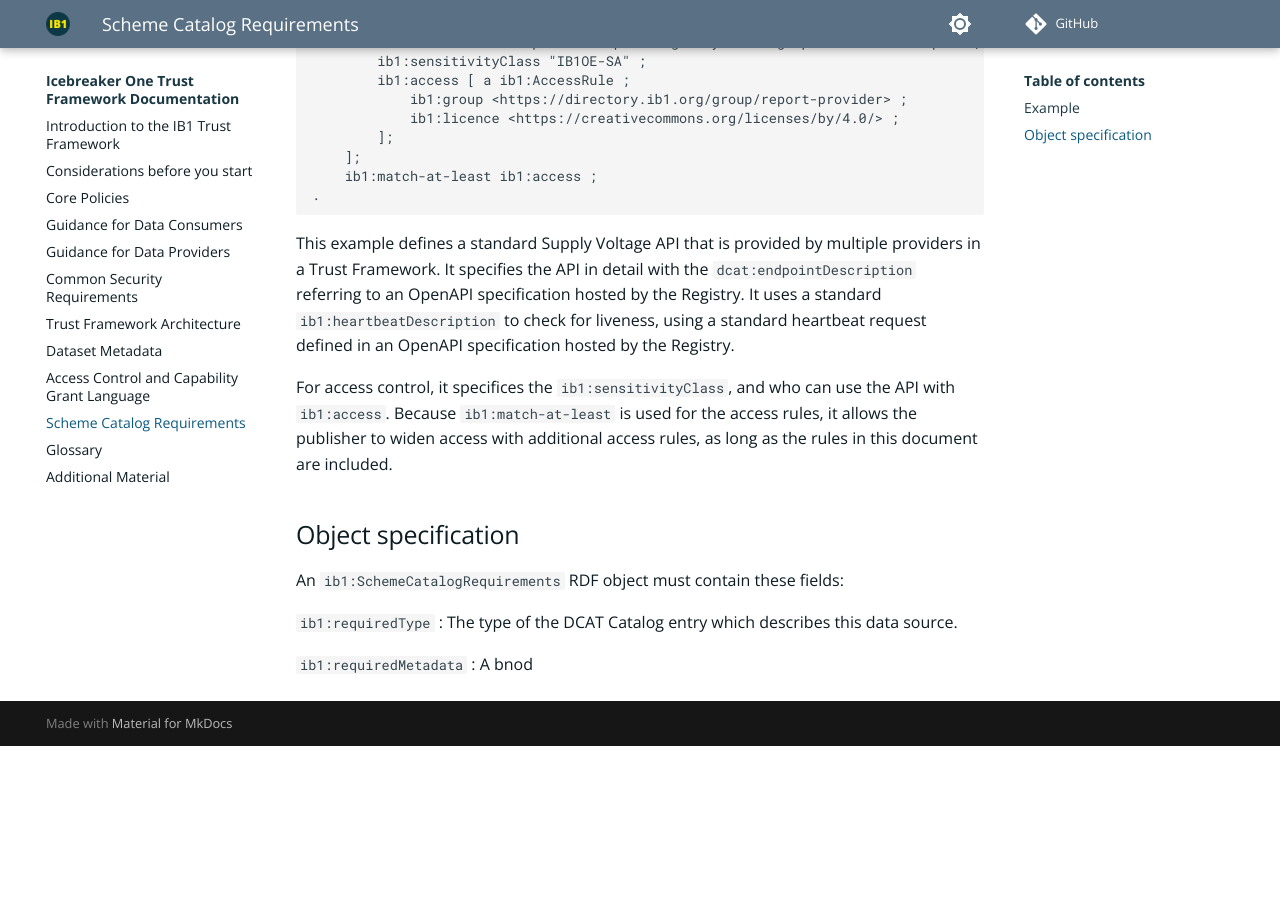
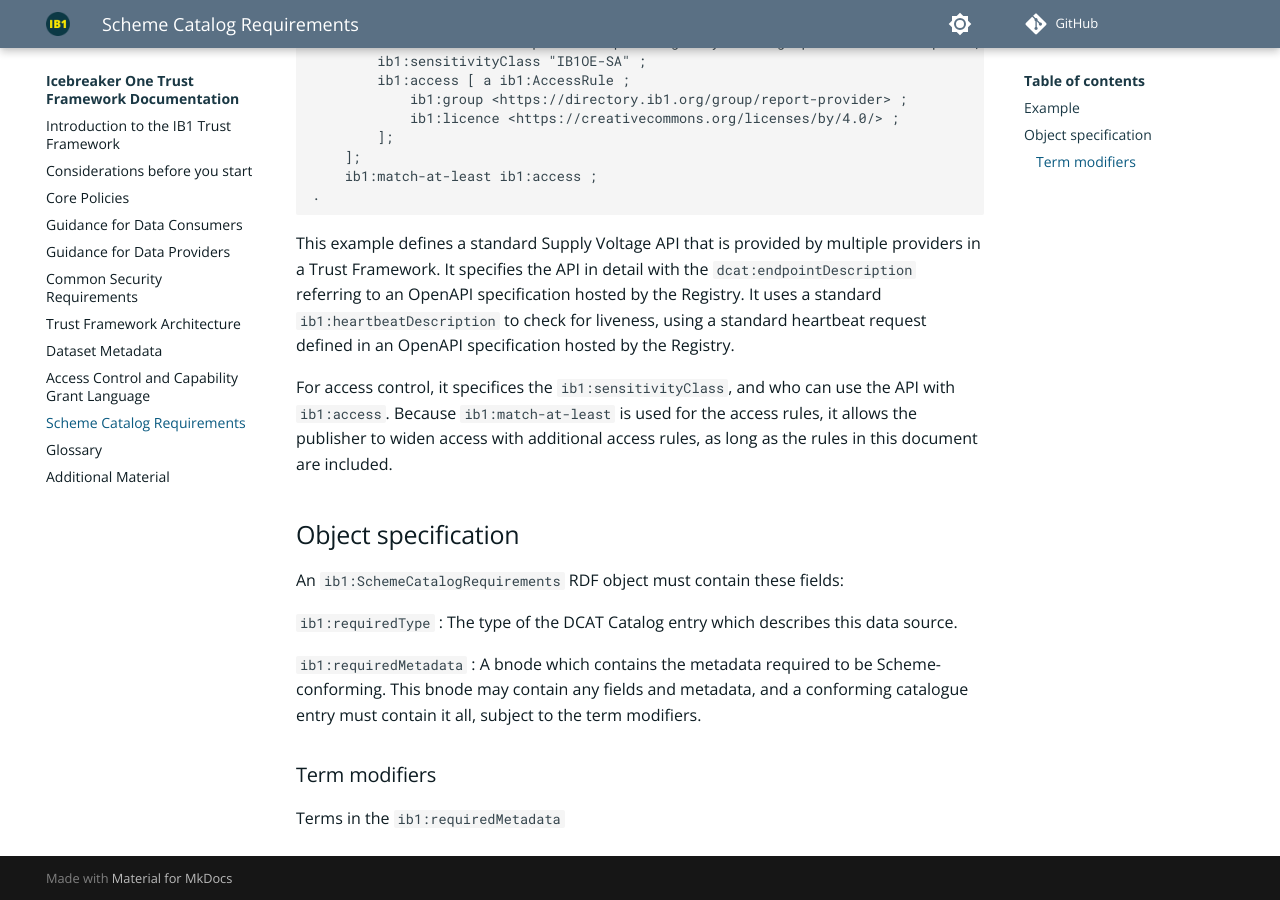
Before and after one commit to icebreakerone/ib1-technical-docs, an MkDocs documentation site: the page built from docs/scheme_catalog_requirements.md, in a window 1280 px wide and 900 px high, scrolled down 544 px. Built offline with MkDocs 1.6.1 and Material for MkDocs 9.7.7, drawn with Linux system fonts in a browser that asks for light colours; plug-ins that fetch from the network failed and are left out; comment, search, counter and statistics services are not loaded; the version menu is left out; before the commit the page ends 1290 px from its top, so only the background shows below that.

Commit message:
docs/scheme_catalog_requirements.md updated from https://stackedit.net/

```diff
--- a/docs/scheme_catalog_requirements.md
+++ b/docs/scheme_catalog_requirements.md
@@ -39,7 +39,13 @@ An `ib1:SchemeCatalogRequirements` RDF object must contain these fields:
 : The type of the DCAT Catalog entry which describes this data source.
 
 `ib1:requiredMetadata`
-: A bnod
+: A bnode which contains the metadata required to be Scheme-conforming. This bnode may contain any fields and metadata, and a conforming catalogue entry must contain it all, subject to the term modifiers.
+
+### Term modifiers
+
+Terms in the `ib1:requiredMetadata`
+
+
 <!--stackedit_data:
-eyJoaXN0b3J5IjpbOTMzNDUwNjUsMTI2ODgzNjcwOF19
+eyJoaXN0b3J5IjpbODAzOTAwOTQ1LDEyNjg4MzY3MDhdfQ==
 -->
```
